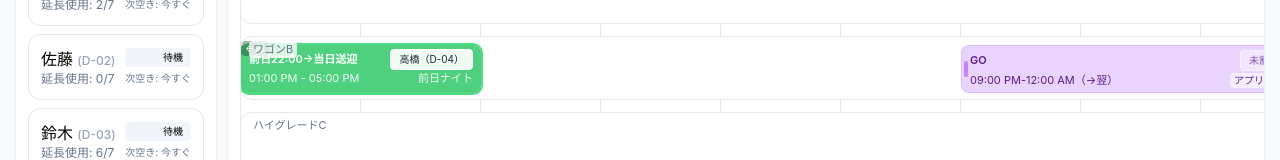
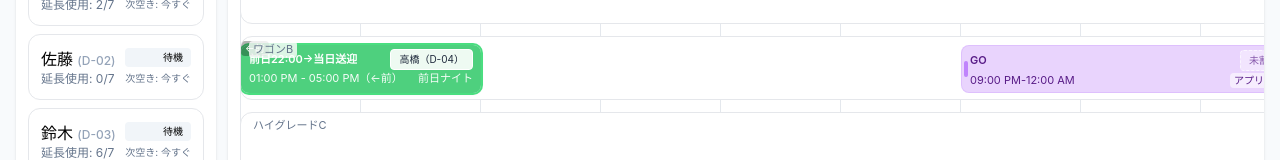
Before and after one commit to motohide404/HireDispatchDesk, a React app in the folder client/: page / in a window 1280 px wide. Shown: the part 230-390 px from the top of the page. Built offline with nearby package versions, Linux system fonts and the light colour scheme; the HTML template or start-up script is replaced by a standard one.

Commit message:
Add overnight flags to dispatch board mock (#24)

```diff
--- a/client/src/components/VehicleDispatchBoardMock.tsx
+++ b/client/src/components/VehicleDispatchBoardMock.tsx
@@ -15,6 +15,7 @@ const BUFFER_MINUTES = 15;
 const RESIZE_STEP_MINUTES = 5;
 const MIN_BOOKING_DURATION_MINUTES = 15;
 const LP_MS = 60;
+const DAY_MS = 24 * 60 * 60 * 1000;
 
 const VEHICLES = [
   { id: 11, name: "セダンA", plate: "品川300 あ 12-34", class: "sedan" },
@@ -37,12 +38,45 @@ type AppDuty = {
   service: string;
   start: string;
   end: string;
+  is_overnight: boolean;
+  overnight_from_previous_day?: boolean;
+  overnight_to_next_day?: boolean;
 };
 
 const APP_DUTIES_INIT: AppDuty[] = [
-  { id: "A1", vehicleId: 14, driverId: 1, service: "Uber", start: "2025-10-03T08:00:00+09:00", end: "2025-10-03T16:00:00+09:00" },
-  { id: "A2", vehicleId: 12, driverId: null, service: "GO", start: "2025-10-03T06:00:00+09:00", end: "2025-10-03T09:00:00+09:00" },
-  { id: "A3", vehicleId: 12, driverId: 4, service: "nearMe", start: "2025-10-03T20:00:00+09:00", end: "2025-10-03T23:30:00+09:00" }
+  {
+    id: "A1",
+    vehicleId: 14,
+    driverId: 1,
+    service: "Uber",
+    start: "2025-10-03T08:00:00+09:00",
+    end: "2025-10-03T16:00:00+09:00",
+    is_overnight: false,
+    overnight_from_previous_day: false,
+    overnight_to_next_day: false
+  },
+  {
+    id: "A2",
+    vehicleId: 12,
+    driverId: null,
+    service: "GO",
+    start: "2025-10-03T06:00:00+09:00",
+    end: "2025-10-03T09:00:00+09:00",
+    is_overnight: false,
+    overnight_from_previous_day: false,
+    overnight_to_next_day: false
+  },
+  {
+    id: "A3",
+    vehicleId: 12,
+    driverId: 4,
+    service: "nearMe",
+    start: "2025-10-03T20:00:00+09:00",
+    end: "2025-10-03T23:30:00+09:00",
+    is_overnight: false,
+    overnight_from_previous_day: false,
+    overnight_to_next_day: false
+  }
 ];
 
 type BoardBooking = {
@@ -55,17 +89,94 @@ type BoardBooking = {
   end: string;
   status: string;
   note?: string;
+  is_overnight: boolean;
+  overnight_from_previous_day?: boolean;
+  overnight_to_next_day?: boolean;
 };
 
 const isAppJob = (booking: BoardBooking | undefined | null) => booking?.client?.type === "app";
 
 const BOOKINGS: BoardBooking[] = [
-  { id: 201, vehicleId: 11, driverId: 1, client: { type: "個人", name: "山田様" }, title: "羽田→帝国ホテル", start: "2025-10-03T09:30:00+09:00", end: "2025-10-03T11:00:00+09:00", status: "ok" },
-  { id: 202, vehicleId: 11, driverId: null, client: { type: "ホテル", name: "帝国ホテル" }, title: "丸の内→品川(待機)", start: "2025-10-03T12:00:00+09:00", end: "2025-10-03T15:00:00+09:00", status: "warn", note: "ドライバー未割当" },
-  { id: 203, vehicleId: 12, driverId: 2, client: { type: "代理店", name: "ABCトラベル" }, title: "成田→都内(ワゴン)", start: "2025-10-03T10:00:00+09:00", end: "2025-10-03T13:30:00+09:00", status: "ok" },
-  { id: 205, vehicleId: 13, driverId: 3, client: { type: "個人", name: "佐々木様" }, title: "成田→都内 深夜送迎", start: "2025-10-03T22:30:00+09:00", end: "2025-10-04T02:00:00+09:00", status: "ok" },
-  { id: 204, vehicleId: 13, driverId: null, client: { type: "ハイヤー会社", name: "XYZハイヤー" }, title: "銀座→横浜・往復", start: "2025-10-03T18:30:00+09:00", end: "2025-10-03T23:30:00+09:00", status: "hard", note: "休息不足の恐れ" },
-  { id: 206, vehicleId: 12, driverId: 4, client: { type: "個人", name: "前日ナイト" }, title: "前日22:00→当日送迎", start: "2025-10-02T22:00:00+09:00", end: "2025-10-03T02:00:00+09:00", status: "ok" }
+  {
+    id: 201,
+    vehicleId: 11,
+    driverId: 1,
+    client: { type: "個人", name: "山田様" },
+    title: "羽田→帝国ホテル",
+    start: "2025-10-03T09:30:00+09:00",
+    end: "2025-10-03T11:00:00+09:00",
+    status: "ok",
+    is_overnight: false,
+    overnight_from_previous_day: false,
+    overnight_to_next_day: false
+  },
+  {
+    id: 202,
+    vehicleId: 11,
+    driverId: null,
+    client: { type: "ホテル", name: "帝国ホテル" },
+    title: "丸の内→品川(待機)",
+    start: "2025-10-03T12:00:00+09:00",
+    end: "2025-10-03T15:00:00+09:00",
+    status: "warn",
+    note: "ドライバー未割当",
+    is_overnight: false,
+    overnight_from_previous_day: false,
+    overnight_to_next_day: false
+  },
+  {
+    id: 203,
+    vehicleId: 12,
+    driverId: 2,
+    client: { type: "代理店", name: "ABCトラベル" },
+    title: "成田→都内(ワゴン)",
+    start: "2025-10-03T10:00:00+09:00",
+    end: "2025-10-03T13:30:00+09:00",
+    status: "ok",
+    is_overnight: false,
+    overnight_from_previous_day: false,
+    overnight_to_next_day: false
+  },
+  {
+    id: 205,
+    vehicleId: 13,
+    driverId: 3,
+    client: { type: "個人", name: "佐々木様" },
+    title: "成田→都内 深夜送迎",
+    start: "2025-10-03T22:30:00+09:00",
+    end: "2025-10-04T02:00:00+09:00",
+    status: "ok",
+    is_overnight: true,
+    overnight_from_previous_day: false,
+    overnight_to_next_day: true
+  },
+  {
+    id: 204,
+    vehicleId: 13,
+    driverId: null,
+    client: { type: "ハイヤー会社", name: "XYZハイヤー" },
+    title: "銀座→横浜・往復",
+    start: "2025-10-03T18:30:00+09:00",
+    end: "2025-10-03T23:30:00+09:00",
+    status: "hard",
+    note: "休息不足の恐れ",
+    is_overnight: false,
+    overnight_from_previous_day: false,
+    overnight_to_next_day: false
+  },
+  {
+    id: 206,
+    vehicleId: 12,
+    driverId: 4,
+    client: { type: "個人", name: "前日ナイト" },
+    title: "前日22:00→当日送迎",
+    start: "2025-10-02T22:00:00+09:00",
+    end: "2025-10-03T02:00:00+09:00",
+    status: "ok",
+    is_overnight: true,
+    overnight_from_previous_day: true,
+    overnight_to_next_day: false
+  }
 ];
 
 const UNASSIGNED_JOBS = [
@@ -110,10 +221,10 @@ export function overlap(aStart: string, aEnd: string, bStart: string, bEnd: stri
 
 export function rangeForDay(startISO: string, endISO: string, viewDate: string, pxPerMin: number) {
   const vs = new Date(`${viewDate}T00:00:00+09:00`);
-  const ve = new Date(vs.getTime() + 24 * 60 * 60 * 1000);
+  const ve = new Date(vs.getTime() + DAY_MS);
   let s = new Date(startISO);
   let e = new Date(endISO);
-  if (e <= s) e = new Date(e.getTime() + 24 * 60 * 60 * 1000);
+  if (e <= s) e = new Date(e.getTime() + DAY_MS);
   const leftClip = s < vs;
   const rightClip = e > ve;
   const clipS = s < vs ? vs : s;
@@ -138,6 +249,36 @@ export function crossWidth(startMin: number, endMin: number, pxPerMin: number) {
   const width = Math.max(0, e - s) * pxPerMin;
   const left = Math.max(0, startMin) * pxPerMin;
   return { left, width };
+}
+
+function computeOvernightInfo(startISO: string, endISO: string, viewDate: string) {
+  const start = new Date(startISO);
+  const rawEnd = new Date(endISO);
+  let normalizedEnd = new Date(rawEnd);
+  if (normalizedEnd <= start) normalizedEnd = new Date(normalizedEnd.getTime() + DAY_MS);
+  const viewStart = new Date(`${viewDate}T00:00:00+09:00`);
+  const viewEnd = new Date(viewStart.getTime() + DAY_MS);
+  const overnightFromPreviousDay = start < viewStart && normalizedEnd > viewStart;
+  const overnightToNextDay = normalizedEnd > viewEnd && start < viewEnd;
+  const isOvernight = overnightFromPreviousDay || overnightToNextDay;
+  return {
+    is_overnight: isOvernight,
+    overnight_from_previous_day: overnightFromPreviousDay,
+    overnight_to_next_day: overnightToNextDay
+  };
+}
+
+function buildOvernightLabel(
+  isOvernight: boolean,
+  overnightFromPreviousDay?: boolean,
+  overnightToNextDay?: boolean
+) {
+  if (!isOvernight) return "";
+  const parts: string[] = [];
+  if (overnightFromPreviousDay) parts.push("←前");
+  if (overnightToNextDay) parts.push("→翌");
+  if (parts.length === 0) return "（夜間）";
+  return `（${parts.join("・")}）`;
 }
 
 function bookingToJob(b: BoardBooking) {
@@ -387,7 +528,8 @@ export default function VehicleDispatchBoardMock() {
         alert(`予約は最低${MIN_BOOKING_DURATION_MINUTES}分必要です`);
         return prev;
       }
-      const cand: BoardBooking = { ...cur, start: nextStartIso, end: nextEndIso };
+      const overnightMeta = computeOvernightInfo(nextStartIso, nextEndIso, viewDate);
+      const cand: BoardBooking = { ...cur, ...overnightMeta, start: nextStartIso, end: nextEndIso };
       const others = prev.filter((x) => x.id !== bookingId);
       if (isSameVehicleOverlap(others, cand)) {
         alert("同じ車両の他予約と時間が重複しています");
@@ -469,7 +611,10 @@ export default function VehicleDispatchBoardMock() {
         alert(`アプリ稼働は最低${MIN_BOOKING_DURATION_MINUTES}分必要です`);
         return prev;
       }
-      const cand = { ...cur, start: toJstIso(snappedStart), end: toJstIso(snappedEnd) };
+      const nextStart = toJstIso(snappedStart);
+      const nextEnd = toJstIso(snappedEnd);
+      const overnightMeta = computeOvernightInfo(nextStart, nextEnd, viewDate);
+      const cand = { ...cur, ...overnightMeta, start: nextStart, end: nextEnd };
       const others = prev.filter((x) => x.id !== dutyId);
       if (others.some((o) => o.vehicleId === cand.vehicleId && overlap(cand.start, cand.end, o.start, o.end))) {
         alert("他のアプリ稼働と重複のため時間調整できません");
@@ -517,7 +662,7 @@ export default function VehicleDispatchBoardMock() {
     if (!job) return;
     const start = new Date(job.start);
     const end = new Date(job.end);
-    const newBooking: BoardBooking = {
+    const baseBooking = {
       id: ++bookingIdRef.current,
       vehicleId,
       driverId: null,
@@ -525,9 +670,11 @@ export default function VehicleDispatchBoardMock() {
       title: job.title,
       start: toJstIso(start),
       end: toJstIso(end),
-      status: "warn",
+      status: "warn" as const,
       note: "ドライバー未割当（ジョブから配置：カード時刻にスナップ）"
     };
+    const overnightMeta = computeOvernightInfo(baseBooking.start, baseBooking.end, viewDate);
+    const newBooking: BoardBooking = { ...baseBooking, ...overnightMeta };
     if (isSameVehicleOverlap(bookings, newBooking)) {
       alert("時間重複のため配置できません");
       return;
@@ -769,6 +916,9 @@ export default function VehicleDispatchBoardMock() {
                       duty={a}
                       pxPerMin={pxPerMin}
                       viewDate={viewDate}
+                      isOvernight={a.is_overnight}
+                      overnightFromPreviousDay={a.overnight_from_previous_day}
+                      overnightToNextDay={a.overnight_to_next_day}
                       onClick={() => openDrawer({ type: "duty", data: a, vehicle: v })}
                       isSelected={selected?.type === "duty" && selected?.id === a.id}
                       onMoveDutyToVehicle={(dutyId, fromVehicleId, destVehicleId) => moveDutyByPointer(dutyId, fromVehicleId, destVehicleId)}
@@ -782,6 +932,9 @@ export default function VehicleDispatchBoardMock() {
                         booking={b}
                         pxPerMin={pxPerMin}
                         viewDate={viewDate}
+                        isOvernight={b.is_overnight}
+                        overnightFromPreviousDay={b.overnight_from_previous_day}
+                        overnightToNextDay={b.overnight_to_next_day}
                         onClick={() => openDrawer({ type: "booking", data: b, vehicle: v })}
                         isSelected={selected?.type === "booking" && selected?.id === b.id}
                         resizable={isAppJob(b)}
@@ -943,7 +1096,10 @@ function AppDutyBlock({
   isSelected,
   onMoveDutyToVehicle,
   onDriverDrop,
-  onResize
+  onResize,
+  isOvernight = false,
+  overnightFromPreviousDay = false,
+  overnightToNextDay = false
 }: {
   duty: AppDuty;
   pxPerMin: number;
@@ -953,6 +1109,9 @@ function AppDutyBlock({
   onMoveDutyToVehicle: (dutyId: string, fromVehicleId: number, destVehicleId: number) => void;
   onDriverDrop: (dutyId: string, driverId: number) => boolean;
   onResize: (dutyId: string, nextStart: string, nextEnd: string) => boolean;
+  isOvernight?: boolean;
+  overnightFromPreviousDay?: boolean;
+  overnightToNextDay?: boolean;
 }) {
   const [allowDrag, setAllowDrag] = useState(true);
   const [draftRange, setDraftRange] = useState<DraftRange | null>(null);
@@ -973,7 +1132,10 @@ function AppDutyBlock({
 
   const displayStart = draftRange?.start ?? duty.start;
   const displayEnd = draftRange?.end ?? duty.end;
-  const { left, width, clipL, clipR, overnight } = rangeForDay(displayStart, displayEnd, viewDate, pxPerMin);
+  const { left, width, clipL, clipR } = rangeForDay(displayStart, displayEnd, viewDate, pxPerMin);
+  const showLeftFlag = Boolean((isOvernight && clipL) || overnightFromPreviousDay);
+  const showRightFlag = Boolean((isOvernight && clipR) || overnightToNextDay);
+  const overnightLabel = buildOvernightLabel(isOvernight, overnightFromPreviousDay, overnightToNextDay);
   if (width <= 0) return null;
   const driver = duty.driverId != null ? driverMap.get(duty.driverId) ?? null : null;
   const driverBadgeRef = useFlashOnChange<HTMLSpanElement>(driver ? `${driver.id}-${driver.name}` : "", 1500);
@@ -1186,7 +1348,7 @@ function AppDutyBlock({
         e.dataTransfer.setData("text/plain", String(duty.id));
       }}
     >
-      {clipL && <EdgeFlag pos="left" />}
+      {showLeftFlag && <EdgeFlag pos="left" />}
       <div
         className="absolute inset-y-0 left-0 w-2 cursor-ew-resize flex items-center justify-center"
         onPointerDown={beginResize("start")}
@@ -1213,11 +1375,11 @@ function AppDutyBlock({
       <div className="flex items-end justify-between gap-2 pr-6">
         <div className="truncate">
           {startLabel}-{endLabel}
-          {overnight ? "（→翌）" : ""}
+          {overnightLabel}
         </div>
         <div className="ml-auto text-[10px] bg-white/60 px-1 rounded">アプリ稼働</div>
       </div>
-      {clipR && <EdgeFlag pos="right" />}
+      {showRightFlag && <EdgeFlag pos="right" />}
       <div
         className="absolute inset-y-0 right-0 w-2 cursor-ew-resize flex items-center justify-center"
         onPointerDown={beginResize("end")}
@@ -1254,7 +1416,10 @@ function BookingBlock({
   flashUnassign,
   onMoveToVehicle,
   onResize,
-  resizable = true
+  resizable = true,
+  isOvernight = false,
+  overnightFromPreviousDay = false,
+  overnightToNextDay = false
 }: {
   booking: BoardBooking;
   pxPerMin: number;
@@ -1268,6 +1433,9 @@ function BookingBlock({
   onMoveToVehicle: (bookingId: number, fromVehicleId: number, destVehicleId: number, originalDriverId: number | null) => void;
   onResize: (bookingId: number, nextStart: string, nextEnd: string) => boolean;
   resizable?: boolean;
+  isOvernight?: boolean;
+  overnightFromPreviousDay?: boolean;
+  overnightToNextDay?: boolean;
 }) {
   const [allowDrag, setAllowDrag] = useState(true);
   const [draftRange, setDraftRange] = useState<DraftRange | null>(null);
@@ -1296,7 +1464,10 @@ function BookingBlock({
 
   const displayStart = draftRange?.start ?? booking.start;
   const displayEnd = draftRange?.end ?? booking.end;
-  const { left, width, clipL, clipR, overnight } = rangeForDay(displayStart, displayEnd, viewDate, pxPerMin);
+  const { left, width, clipL, clipR } = rangeForDay(displayStart, displayEnd, viewDate, pxPerMin);
+  const showLeftFlag = Boolean((isOvernight && clipL) || overnightFromPreviousDay);
+  const showRightFlag = Boolean((isOvernight && clipR) || overnightToNextDay);
+  const overnightLabel = buildOvernightLabel(isOvernight, overnightFromPreviousDay, overnightToNextDay);
   if (width <= 0) return null;
   const color = booking.status === "ok" ? "bg-green-500/80" : booking.status === "warn" ? "bg-yellow-500/80" : "bg-red-500/80";
   const ring = booking.status === "ok" ? "ring-green-400" : booking.status === "warn" ? "ring-yellow-400" : "ring-red-400";
@@ -1505,7 +1676,7 @@ function BookingBlock({
       draggable={draggable && allowDrag}
       onDragStart={onDragStart}
     >
-      {clipL && <EdgeFlag pos="left" />}
+      {showLeftFlag && <EdgeFlag pos="left" />}
       <div className="flex items-center justify-between gap-2">
         <div className="font-semibold truncate">{booking.title}</div>
         {driver ? (
@@ -1528,11 +1699,11 @@ function BookingBlock({
       <div className="flex items-center justify-between gap-2 opacity-95">
         <div className="truncate">
           {fmt(displayStart)} - {fmt(displayEnd)}
-          {overnight ? "（→翌）" : ""}
+          {overnightLabel}
         </div>
         <div className="truncate">{booking.client?.name}</div>
       </div>
-      {clipR && <EdgeFlag pos="right" />}
+      {showRightFlag && <EdgeFlag pos="right" />}
       {resizable && (
         <>
           <div
```
